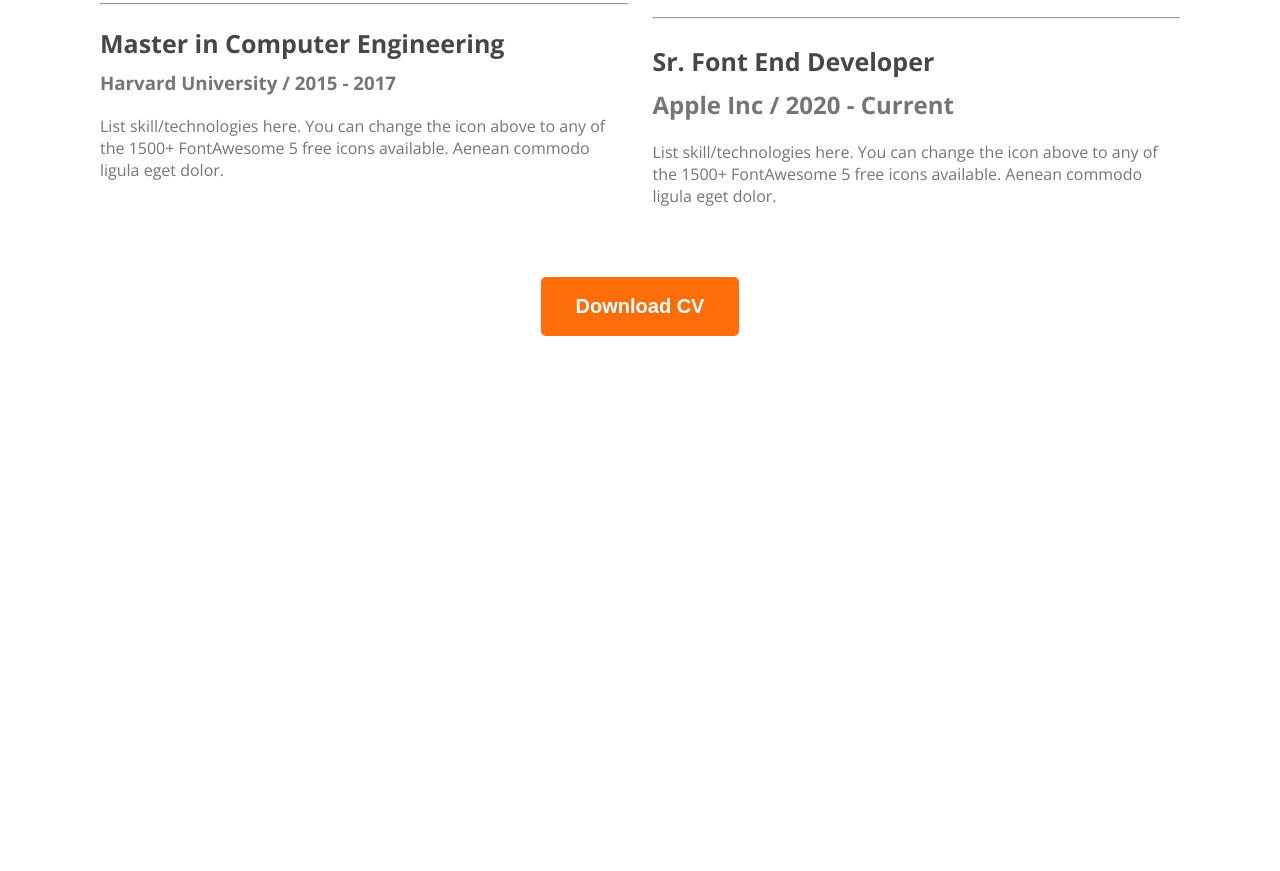
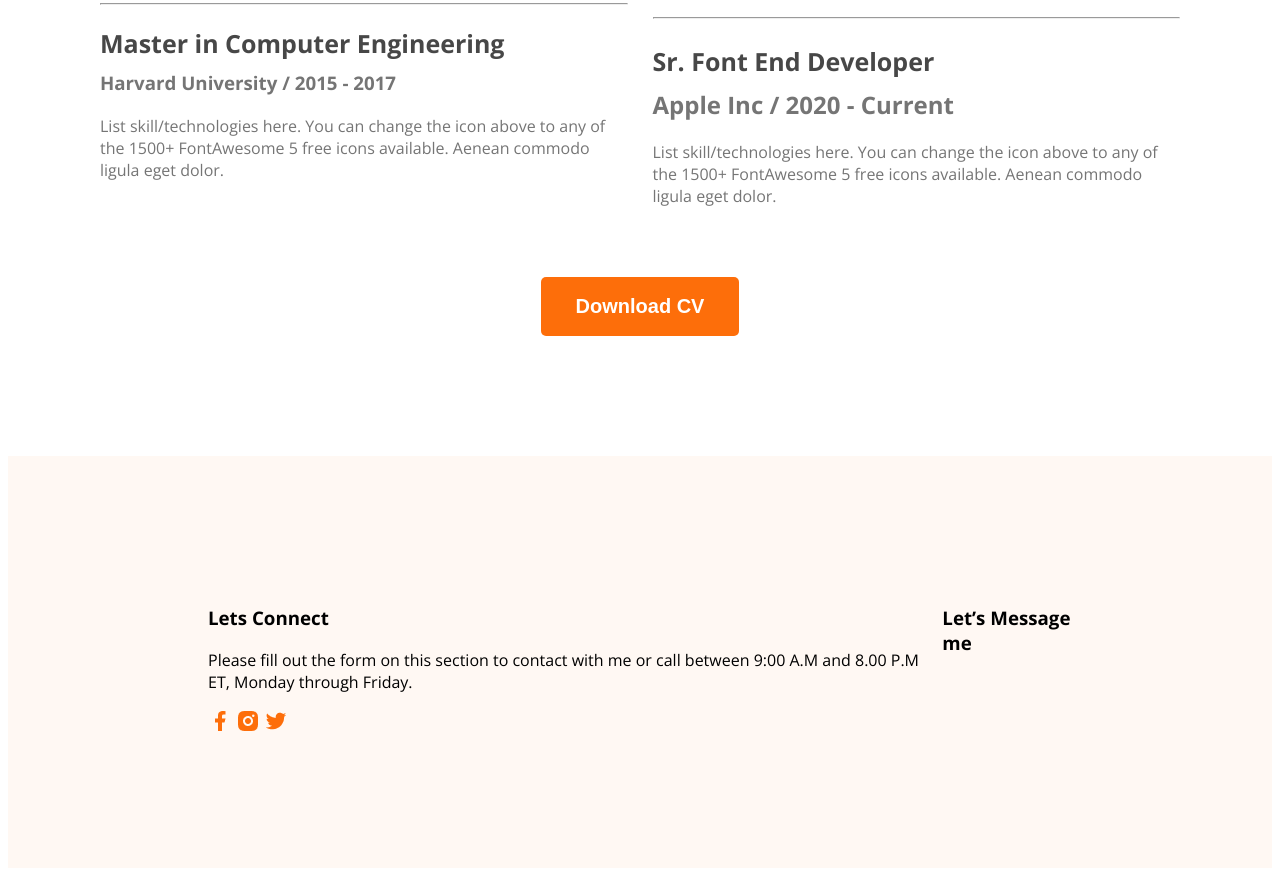
Before and after one commit to Inzamam54/developer-portfolio, a plain HTML site: page index.html in a window 1280 px wide. Shown: the part 2782-3653 px from the top of the page. Before the commit the page ends 3146 px from the top, so only its background shows below. Drawn offline with nearby package versions, Linux system fonts and the light colour scheme.

Commit message:
basic footer

```diff
--- a/index.html
+++ b/index.html
@@ -197,6 +197,23 @@
         <button class="btn-primary">Download CV</button>
       </div>
     </main>
-    <footer></footer>
+
+    <footer style="background: #fff8f3">
+      <div class="footer-column">
+        <h3 class="footer-title">Lets Connect</h3>
+        <p class="section-description">
+          Please fill out the form on this section to contact with me or call
+          between 9:00 A.M and 8.00 P.M ET, Monday through Friday.
+        </p>
+        <div class="social-links">
+          <a href=""><img src="images/icons/facebook.png" alt=""></a>
+          <a href=""><img src="images/icons/insta.png" alt=""></a>
+          <a href=""><img src="images/icons/twitter.png" alt=""></a>
+        </div>
+      </div>
+      <div class="footer-column">
+        <h3 class="footer-title">Let’s Message me</h3>
+      </div>
+    </footer>
   </body>
 </html>
--- a/styles/portfolio.css
+++ b/styles/portfolio.css
@@ -180,3 +180,12 @@ main section {
   text-align: center;
   margin-top: 50px;
 }
+footer{
+  background: #FFF8F3;
+  display: flex;
+  padding: 130px 200px;
+  margin-top: 100px;
+}
+.footer-column{
+
+}
```
